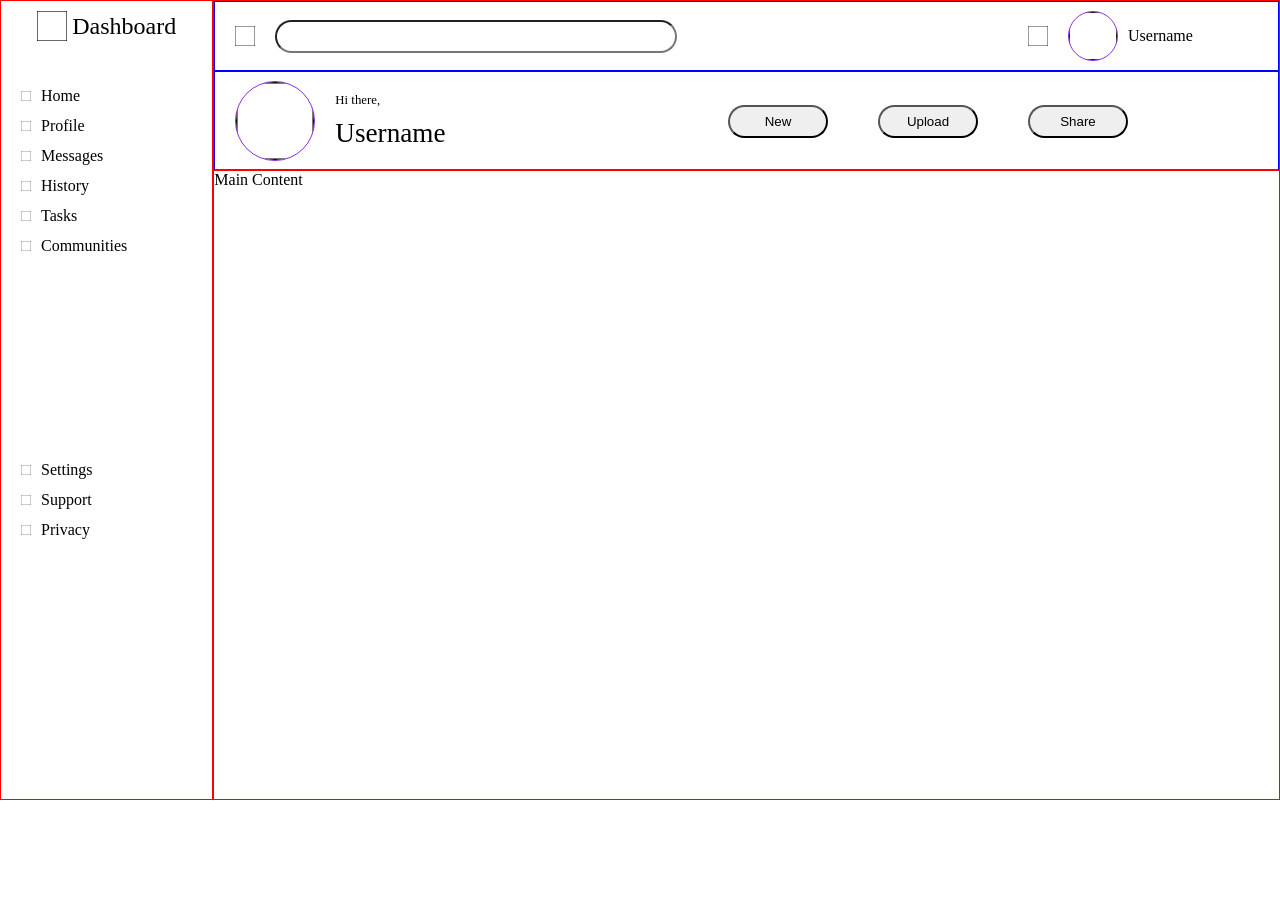
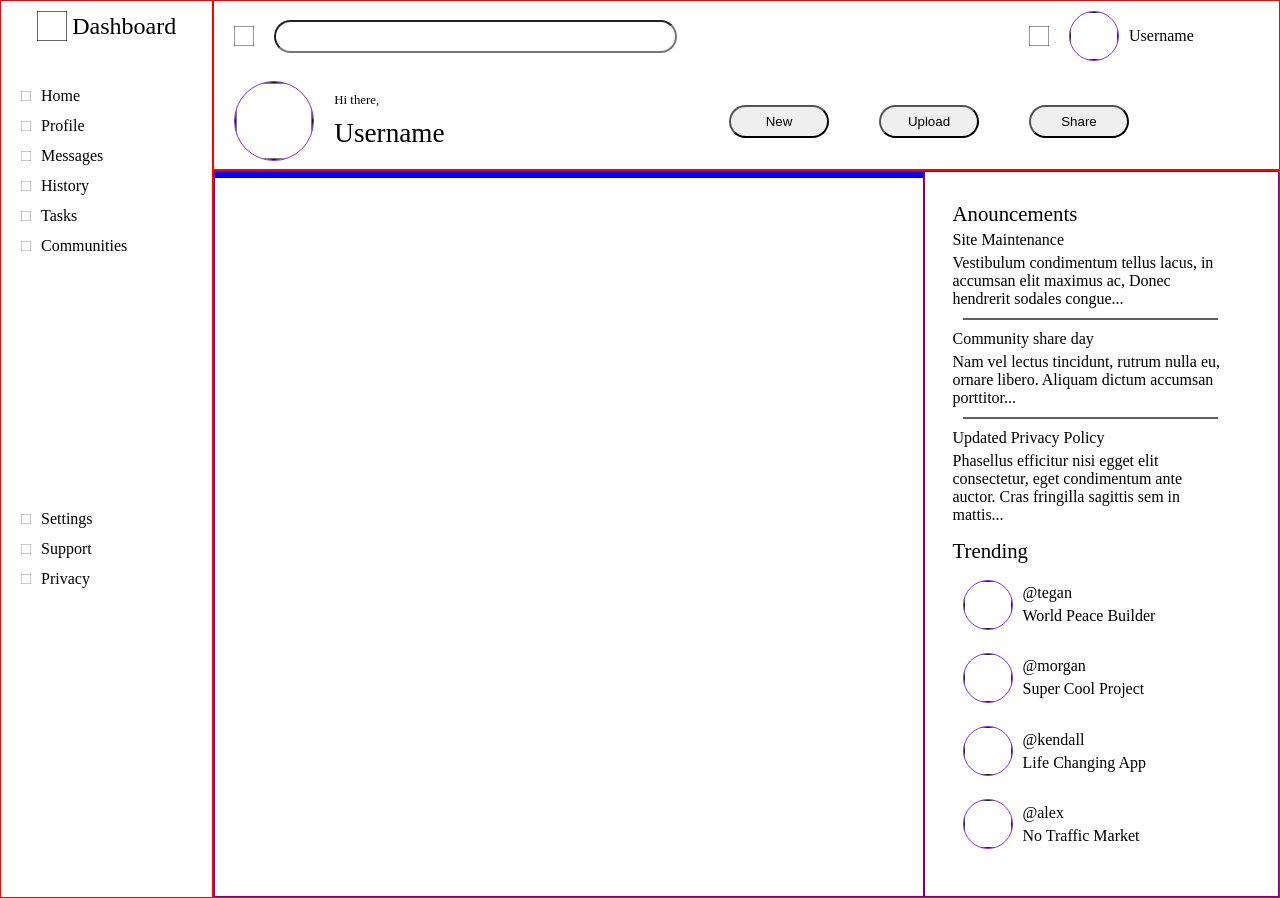
Before and after one commit to SaToGo1/Admin-Dashboard, a plain HTML site: page index.html in a window 1280 px wide. Before the commit the page ends 800 px from the top, so only its background shows below. Drawn offline with Linux system fonts and the light colour scheme.

Commit message:
Main content layout 1 -> main-content layout with grid -> main-content grid items:     -Projects     -anouncements and trending -> Anouncements + trendings with grid -> grid-items:     -anouncement     -trending ->content for anouncement and trending formatted with flexbox.

```diff
--- a/index.html
+++ b/index.html
@@ -32,7 +32,67 @@
             </div>
         </div>
 
-        <div class="main-content">Main Content</div>
+        <div class="main-content">
+            <div class="main-content__projects">
+                <div class="projects__cards"></div>
+                <div class="projects__cards"></div>
+                <div class="projects__cards"></div>
+            </div>
+            <div class="main-content__announce-trending">
+                <div class="main-content__announce">
+                    <p class="announce__title">Anouncements</p>
+                    <div class="announce__card">
+                        <div class="announce-card__section">
+                            <p class="announce-card-section__title">Site Maintenance</p>
+                            <p class="announce-card-section__text"> Vestibulum condimentum tellus lacus, in accumsan elit maximus ac, Donec hendrerit sodales congue...</p>
+                        </div>
+                        <div class="line"></div>
+                        <div class="announce-card__section">
+                            <p class="announce-card-section__title">Community share day</p>
+                            <p class="announce-card-section__text"> Nam vel lectus tincidunt, rutrum nulla eu, ornare libero. Aliquam dictum accumsan porttitor...</p>
+                        </div>
+                        <div class="line"></div>
+                        <div class="announce-card__section">
+                            <p class="announce-card-section__title">Updated Privacy Policy</p>
+                            <p class="announce-card-section__text"> Phasellus efficitur nisi egget elit consectetur, eget condimentum ante auctor. Cras fringilla sagittis sem in mattis...</p>
+                        </div>
+                    </div>
+                </div>
+                <div class="main-content__trending">
+                    <p class="trending__title">Trending</p>
+                    <div class="trending__card">
+                        <div class="trending-card__section">
+                            <img src="img/Square_1.svg" alt="Profile" class="trending-card-section__profile">
+                            <div class="trending-card-section__nick">
+                                <p class="nickreference">@tegan</p>
+                                <p class="nickname">World Peace Builder</p>
+                            </div>
+                        </div>
+                        <div class="trending-card__section">
+                            <img src="img/Square_1.svg" alt="Profile" class="trending-card-section__profile">
+                            <div class="trending-card-section__nick">
+                                <p class="nickreference">@morgan</p>
+                                <p class="nickname">Super Cool Project</p>
+                            </div>
+                        </div>
+                        <div class="trending-card__section">
+                            <img src="img/Square_1.svg" alt="Profile" class="trending-card-section__profile">
+                            <div class="trending-card-section__nick">
+                                <p class="nickreference">@kendall</p>
+                                <p class="nickname">Life Changing App</p>
+                            </div>
+                        </div>
+                        <div class="trending-card__section">
+                            <img src="img/Square_1.svg" alt="Profile" class="trending-card-section__profile">
+                            <div class="trending-card-section__nick">
+                                <p class="nickreference">@alex</p>
+                                <p class="nickname">No Traffic Market</p>
+                            </div>
+                        </div>
+                    </div>
+                </div>
+            </div>
+        </div>
 
         <div class="sidebar">
             <div class="sidebar__title">
--- a/style.css
+++ b/style.css
@@ -28,7 +28,9 @@ body {
 
 
 /* #######################
+   #######################
         Sidebar
+   #######################
    ####################### */
 .sidebar{
     grid-area: sidebar;
@@ -93,17 +95,15 @@ body {
 }
 
 /* #######################
+   #######################
         Header
+   #######################
    ####################### */
 .header{
     grid-area: header;
 
     display: grid;
     grid-template-rows: 70px 100px;
-}
-
-.header__row {
-    border: 1px solid blue;
 }
 
 /*  /////
@@ -153,9 +153,9 @@ body {
     grid-area: username;
 }
 
-/*  /////
+/*  //////////////
   ROW 2
-    ///// */
+    ////////////// */
 
 .header__row2 {
     display: grid;
@@ -213,8 +213,136 @@ body {
 }
 
 /* #######################
+   #######################
         Main Content
+   #######################
    ####################### */
 .main-content {
     grid-area: main-content;
+
+    display: grid;
+    grid-template-columns: minmax(500px, 4fr) minmax(250px, 2fr);
 }
+
+.main-content__projects,
+.main-content__announce-trending {
+    border: 1px solid purple;
+}
+
+/*  //////////////
+  Anouncement and treding
+    ////////////// */
+
+.main-content__announce-trending{
+    display: grid;
+    grid-template-columns: 5fr 200fr 20fr;
+    grid-template-rows: 20px minmax(300px, 1fr) minmax(300px, 1fr) 20px;
+    grid-template-areas:
+    ". . ."
+    ". announce ."
+    ". trending ."
+    ". . .";
+    gap: 10px;
+}
+
+
+.main-content__announce {
+    grid-area: announce;
+
+    display: flex;
+    flex-direction: column;
+}
+
+.announce__title {
+    margin: 0;
+    padding: 0;
+    margin-left: 10px;
+    font-size: 1.3em;
+}
+.announce__card{
+    margin: 5px 10px;
+    font-size: 1em;
+    height: 100%;
+
+    display: flex;
+    flex-direction: column;
+    justify-content: space-around;
+}
+
+.announce-card__section{
+
+}
+
+.line {
+    margin: 10px;
+    border: 1px solid #606060;
+}
+.announce-card-section__title {
+    margin: 0;
+}
+
+.announce-card-section__text {
+    margin: 0;
+    margin-top: 5px;
+}
+
+.main-content__trending {
+    grid-area: trending;
+
+    display: flex;
+    flex-direction: column;
+}
+
+.trending__title {
+    margin: 0;
+    padding: 0;
+    margin-left: 10px;
+    font-size: 1.3em;
+}
+
+.trending__card{
+    margin: 5px 10px;
+    font-size: 1em;
+    height: 100%;
+
+    display: flex;
+    flex-direction: column;
+    justify-content: space-around;
+}
+
+.trending-card__section {
+    padding: 10px;
+    display: flex;
+    align-items: center;
+    gap: 10px;
+}
+
+.trending-card-section__profile {
+    border: 1px solid blueviolet;
+    width: 50px;
+    height: 50px;
+    border-radius: 50%;
+
+    grid-area: profile;
+}
+
+.trending-card-section__nick{
+    display: flex;
+    flex-direction: column;
+    gap: 5px;
+}
+
+.nickreference {
+    margin: 0;
+}
+
+.nickname {
+    margin: 0;
+}
+/*  //////////////
+  Projects
+    ////////////// */
+
+.projects__cards {
+    border: 1px solid blue;
+}
```
